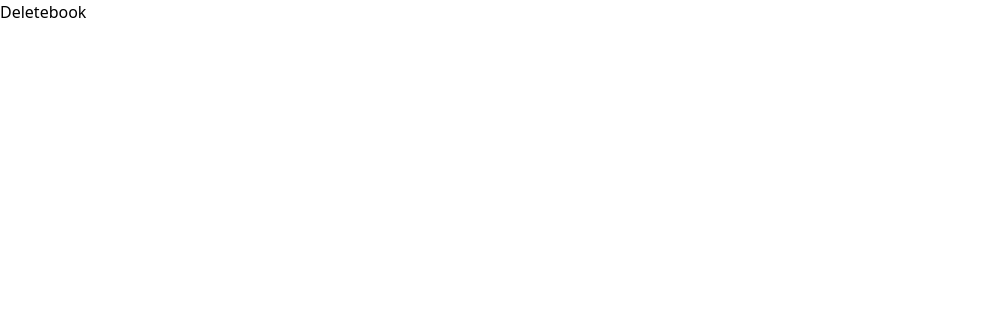
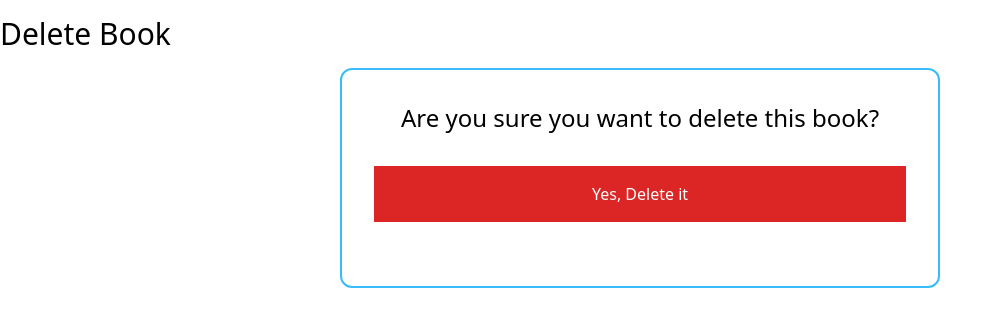
Before and after one commit to SomtoJF/Bookstore, a React (Vite) app in the folder client/: page /books/delete/1 in a window 1280 px wide. Shown: the top 326 px of the page, without its empty margins (0-1002 px from the left). Built offline with nearby package versions, Linux system fonts and the light colour scheme.

Commit message:
Create delete page

```diff
--- a/client/src/pages/Deletebook.tsx
+++ b/client/src/pages/Deletebook.tsx
@@ -1,5 +1,37 @@
-import React from "react";
+import { useState } from "react";
+import { useNavigate, useParams } from "react-router-dom";
+import deleteBook from "../services/books/deleteBook";
+import Spinner from "../components/Spinner";
 
 export default function Deletebook() {
-	return <div>Deletebook</div>;
+	const [loading, setLoading] = useState(false);
+	const navigate = useNavigate();
+	const { id } = useParams();
+
+	const handleDeleteBook = async () => {
+		try {
+			setLoading(true);
+			await deleteBook(id);
+			navigate("/");
+		} catch (err: any) {
+			alert("Something went wrong. Please check console");
+			throw new Error(err);
+		}
+		setLoading(false);
+	};
+	return (
+		<div p-4>
+			<h1 className="text-3xl  my-4">Delete Book</h1>
+			{loading ? <Spinner /> : ""}
+			<div className="flex flex-col items-center border-2 border-sky-400 rounded-xl w-[600px] p-8 mx-auto">
+				<h3 className="text-2xl">Are you sure you want to delete this book?</h3>
+				<button
+					className="p-4 bg-red-600 text-white m-8 w-full"
+					onClick={handleDeleteBook}
+				>
+					Yes, Delete it
+				</button>
+			</div>
+		</div>
+	);
 }
```
